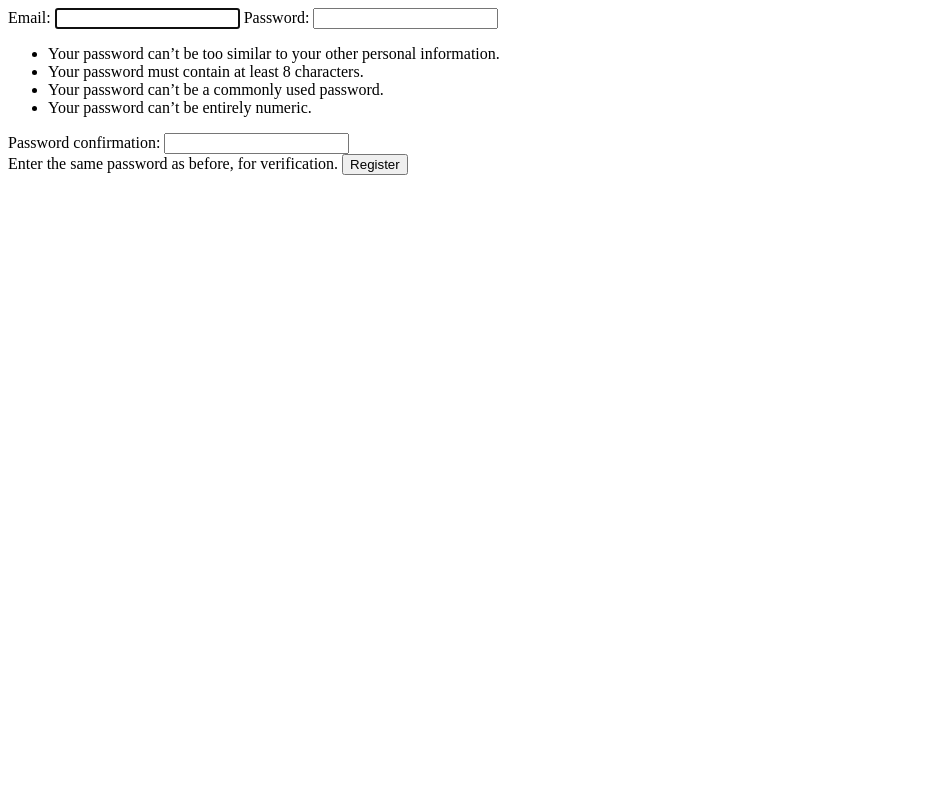
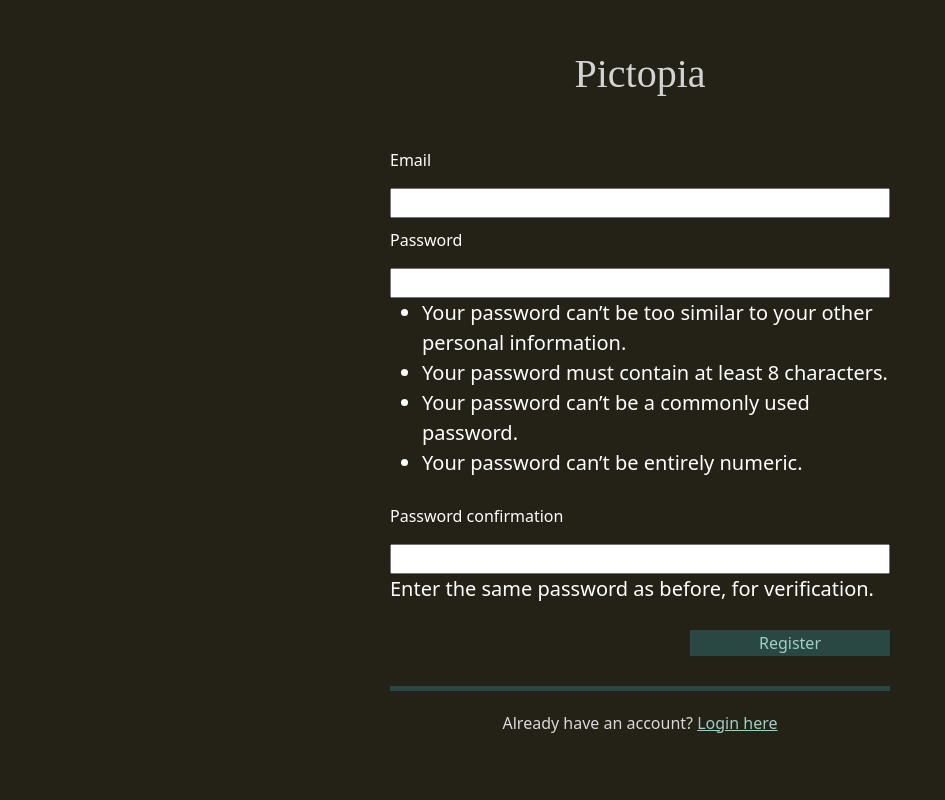
Before and after one commit to Dimpex0/pictopia, a Django app: page /account/register/ in a window 1280 px wide. Shown: the whole page, without its empty margins (0-945 px from the left). Run offline with Django 4.2, Linux system fonts and the light colour scheme.

Commit message:
made the design for the regitration page and fixed some bugs

```diff
--- a/pictopia/account/views.py
+++ b/pictopia/account/views.py
@@ -25,7 +25,9 @@
     model = UserModel
     template_name = 'account/register.html'
     form_class = ClientRegisterForm
-    success_url = reverse_lazy('home page')
+
+    def get_success_url(self):
+        return reverse_lazy('home page')
 
 
 class ClientLoginView(auth_views.LoginView):
--- a/pictopia/like/views.py
+++ b/pictopia/like/views.py
@@ -1,4 +1,5 @@
 from django.contrib.auth.decorators import login_required
+from django.http import HttpResponseRedirect
 from django.shortcuts import render, redirect
 from django.urls import reverse_lazy
 
@@ -14,6 +15,6 @@
     for like in Like.objects.filter(profile=profile, post=post):
         if like.profile == post.profile:
             like.delete()
-            return redirect('home page')
+            return HttpResponseRedirect(request.GET.get('next', redirect('home page')))
     Like(profile=profile, post=post).save()
-    return redirect('home page')
+    return HttpResponseRedirect(request.GET.get('next', redirect('home page')))
--- a/pictopia/post/urls.py
+++ b/pictopia/post/urls.py
@@ -3,12 +3,13 @@
 from django.contrib import admin
 from django.urls import path, include
 
-from pictopia.post.views import HomePageView, CreatePostView, delete_post
+from pictopia.post.views import HomePageView, CreatePostView, delete_post, PostDetailsView
 
 urlpatterns = [
     path('', HomePageView.as_view(), name='home page'),
     path('create/', CreatePostView.as_view(), name='create post page'),
-    path('delete/<int:post_pk>', delete_post, name='delete post page')
+    path('delete/<int:post_pk>', delete_post, name='delete post page'),
+    path('details/<int:post_pk>/', PostDetailsView.as_view(), name='post details page')
 ]
 
 if settings.DEBUG:
--- /dev/null
+++ b/static/style/account/register.css
@@ -0,0 +1,70 @@
+body {
+    height: 100vh;
+    display: flex;
+    flex-direction: column;
+    justify-content: center;
+    align-items: center;
+    background-color: #242117;
+    font-size: 1rem;
+    color: white;
+}
+
+body p {
+    text-align: center;
+}
+
+.page-container {
+    width: 500px;
+    display: flex;
+    flex-direction: column;
+    align-items: center;
+    padding-bottom: 30px;
+    border-bottom: 5px solid #2A4843;
+}
+
+.page-container form {
+    display: flex;
+    flex-direction: column;
+    gap: 10px;
+}
+
+.page-container form input {
+    width: 100%;
+}
+
+.helptext {
+    font-size: 20px;
+}
+
+.page-container .button-div {
+    display: flex;
+    justify-content: flex-end;
+}
+
+.button-div button {
+    margin-top: 16px;
+    width: 200px;
+    background-color: #2A4843;
+    border: none;
+    color: #A0CEC6;
+}
+
+h1 {
+    font-family: jsMath, serif;
+    text-align: center;
+    margin-bottom: 50px;
+    color: lightgray;
+}
+
+p {
+    margin-top: 20px;
+    color: #D9D9D9;
+}
+
+p a {
+    color: #A0CEC6;
+}
+
+.errorlist {
+    color: red;
+}
--- a/templates/account/details.html
+++ b/templates/account/details.html
@@ -58,7 +58,7 @@
                 <div class="user-posts-grid">
                     {% for post in posts %}
                         <div class="user-post">
-                            <a href="#"><img class="post-image" src="/media/{{ post.image }}" alt=""></a>
+                            <a href="{% url 'post details page' post_pk=post.pk %}"><img class="post-image" src="/media/{{ post.image }}" alt=""></a>
                         </div>
                     {% endfor %}
                 </div>
--- a/templates/account/register.html
+++ b/templates/account/register.html
@@ -1,5 +1,36 @@
-<form method="POST" action="{% url 'client register page' %}">
-    {{ form }}
-    <button>Register</button>
-    {% csrf_token %}
-</form>
+{% load static %}
+<!DOCTYPE html>
+<html lang="en">
+<head>
+    <meta charset="UTF-8">
+    <title>Pictopia | Registration</title>
+    <link href="https://cdn.jsdelivr.net/npm/bootstrap@5.3.0/dist/css/bootstrap.min.css" rel="stylesheet" integrity="sha384-9ndCyUaIbzAi2FUVXJi0CjmCapSmO7SnpJef0486qhLnuZ2cdeRhO02iuK6FUUVM" crossorigin="anonymous">
+    <script src="https://cdn.jsdelivr.net/npm/bootstrap@5.3.0/dist/js/bootstrap.bundle.min.js" integrity="sha384-geWF76RCwLtnZ8qwWowPQNguL3RmwHVBC9FhGdlKrxdiJJigb/j/68SIy3Te4Bkz" crossorigin="anonymous"></script>
+    <link rel="stylesheet" href="{% static 'style/account/register.css' %}">
+</head>
+<body>
+    <div class="page-container">
+        <h1>Pictopia</h1>
+        <form method="POST" action="{% url 'client register page' %}">
+            {% for field in form %}
+                <div>
+                    <label for="{{ field.id_for_label }}">{{ field.label }}</label>
+                    <ul class="errorlist">
+                        {% for error in field.errors %}
+                            <li>{{ error }}</li>
+                        {% endfor %}
+                    </ul>
+                    <input type="{{ field.widget_type }}" id="{{ field.id_for_label }}" name="{{ field.name }}">
+                    <div class="helptext">{{ field.help_text }}</div>
+                </div>
+            {% endfor %}
+{#            {{ form.as_div }}#}
+            <div class="button-div">
+                <button>Register</button>
+            </div>
+            {% csrf_token %}
+        </form>
+    </div>
+    <p>Already have an account? <a href="{% url 'client login page' %}">Login here</a></p>
+</body>
+</html>
--- a/templates/home-page.html
+++ b/templates/home-page.html
@@ -77,7 +77,7 @@
                                                 <p class="comment-time">{{ comment.created_at|postedTime }}</p>
                                             </div>
                                             {% if comment.profile == current_profile %}
-                                                <form method="POST" action="{% url 'delete comment' comment_pk=comment.pk %}">
+                                                <form method="POST" action="{% url 'delete comment' comment_pk=comment.pk %}?next={{ request.path|urlencode }}">
                                                     <button>Delete</button>
                                                     {% csrf_token %}
                                                 </form>
@@ -93,9 +93,9 @@
                 <div class="post-actions">
                         {% postLiked post current_profile as liked %}
                         {% if liked %}
-                            <a href="{% url 'like/dislike post' post_pk=post.pk %}"><i class="fa-solid fa-heart"></i></a>
+                            <a href="{% url 'like/dislike post' post_pk=post.pk %}?next={{ request.path|urlencode }}"><i class="fa-solid fa-heart"></i></a>
                         {% else %}
-                            <a href="{% url 'like/dislike post' post_pk=post.pk %}"><i class="fa-regular fa-heart"></i></a>
+                            <a href="{% url 'like/dislike post' post_pk=post.pk %}?next={{ request.path|urlencode }}"><i class="fa-regular fa-heart"></i></a>
                         {% endif %}
                     <p>{{ post.like_set.count }}</p>
                     <button><i class="fa-regular fa-paper-plane"></i></button>
```
Also changed, not shown: pictopia/post/views.py (+11 -2 lines), templates/post/details.html (added, +107 -0 lines), media_files/posts/instagram.jpg (deleted), media_files/posts/instagram_2cJ3H6s.jpg (deleted), media_files/posts/instagram_3BFlCrn.jpg (deleted), media_files/posts/instagram_FJctdtj.jpg (deleted), media_files/posts/instagram_VHIcIid.jpg (deleted).
